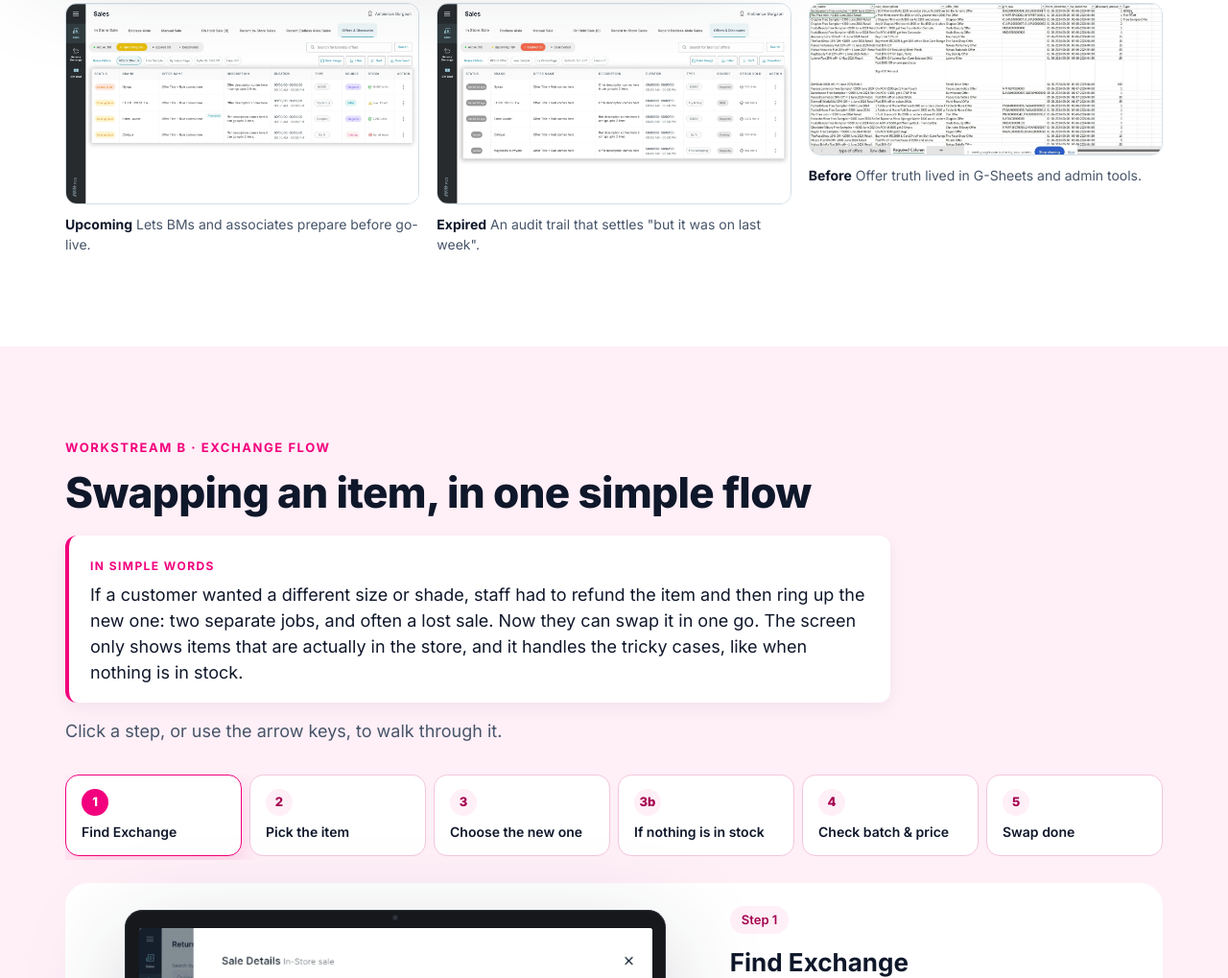
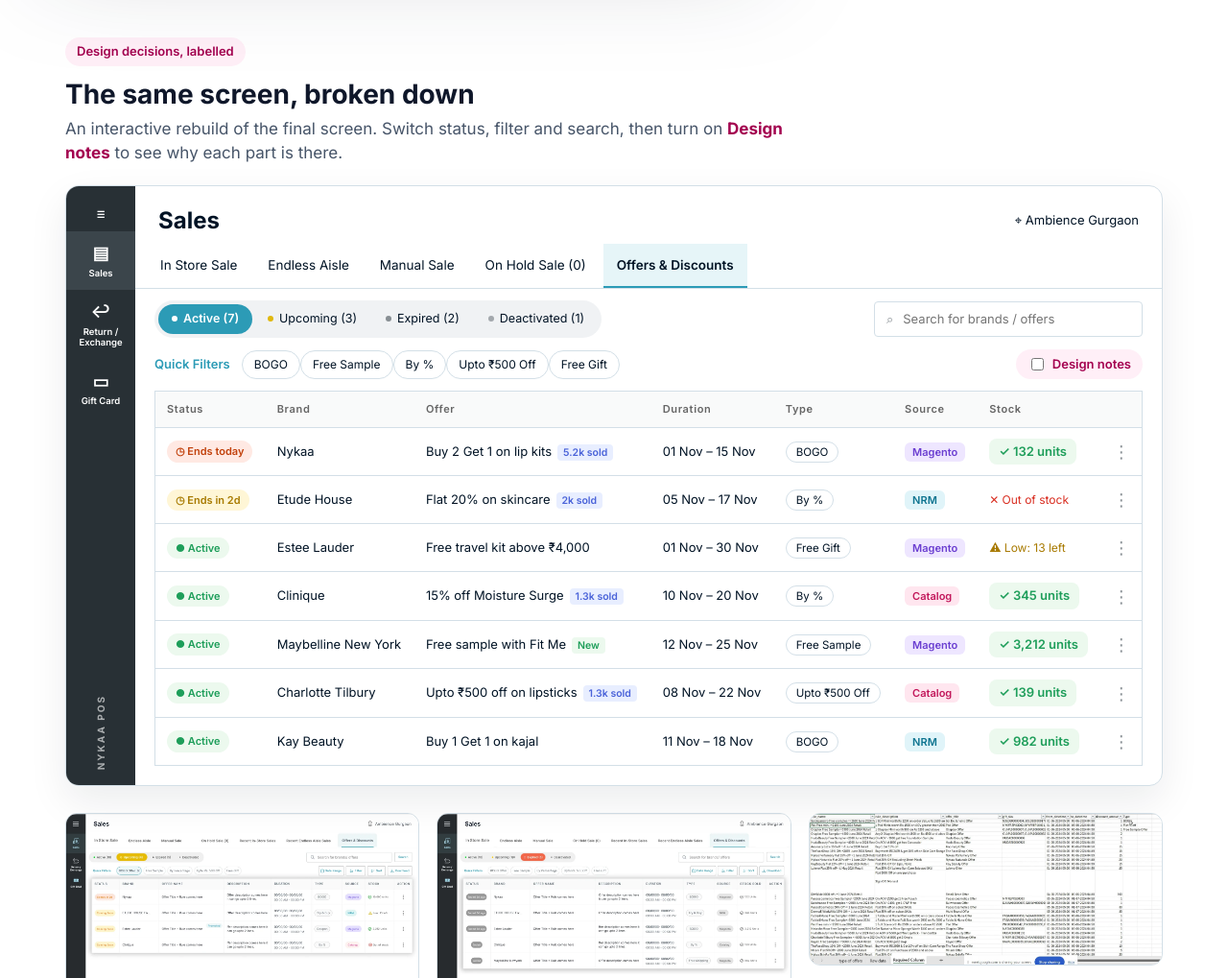
Before and after one commit to samikshya109/Nykaa-POS, a plain HTML site: page index.html in a window 1280 px wide. Shown: the part 7379-8398 px from the top of the page at 96% size. Drawn offline with Linux system fonts and the light colour scheme.

Commit message:
Restore labelled offer board alongside the Figma prototype
Brings back the interactive rebuild with status tabs, filters, search
and design-note annotations, placed below the live Figma prototype.

Co-Authored-By: Claude Opus 5.5 <noreply@anthropic.com>
Claude-Session: https://claude.ai/code/session_014opic9V5hmAemQc9drFnH5

```diff
--- a/assets/css/style.css
+++ b/assets/css/style.css
@@ -451,3 +451,7 @@ table.offers{width:100%;border-collapse:collapse;border:1px solid var(--p-line);
 .proto-guide .btn{display:inline-block;text-decoration:none}
 .proto-note{color:var(--mute);font-size:13px;margin:12px 0 0}
 @media (max-width:1000px){.proto{grid-template-columns:1fr}}
+.board-intro{margin:64px 0 20px;max-width:760px}
+.board-intro h3{font-size:28px;margin:12px 0 6px}
+.board-intro p{color:var(--body);margin:0;font-size:17px}
+.board-intro b{color:var(--pink-ink)}
--- a/index.html
+++ b/index.html
@@ -190,6 +190,40 @@
       <p class="proto-note">Tip: click anywhere on the screen to see which areas are clickable.</p>
     </aside>
   </div>
+  <div class="board-intro">
+    <span class="chip">Design decisions, labelled</span>
+    <h3>The same screen, broken down</h3>
+    <p>An interactive rebuild of the final screen. Switch status, filter and search, then turn on <b>Design notes</b> to see why each part is there.</p>
+  </div>
+  <div class="pos" id="board">
+    <aside class="rail">
+      <div class="rail-i">☰</div>
+      <div class="rail-i on"><i>▤</i>Sales</div>
+      <div class="rail-i"><i>↩</i>Return / Exchange</div>
+      <div class="rail-i"><i>▭</i>Gift Card</div>
+      <div class="rail-logo">NYKAA POS</div>
+    </aside>
+    <div class="pos-main">
+      <div class="pos-head"><h4>Sales</h4><span>⌖ Ambience Gurgaon</span></div>
+      <div class="pos-tabs"><span>In Store Sale</span><span>Endless Aisle</span><span>Manual Sale</span><span>On Hold Sale (0)</span><span class="on">Offers &amp; Discounts</span></div>
+      <div class="pos-bar">
+        <div class="status-tabs" id="statusTabs" data-n="1"></div>
+        <label class="search"><span>⌕</span><input id="search" type="search" placeholder="Search for brands / offers" aria-label="Search offers"></label>
+      </div>
+      <div class="pos-bar">
+        <div class="quick"><b>Quick Filters</b><span id="quick"></span></div>
+        <label class="note-toggle"><input type="checkbox" id="notesOn"> Design notes</label>
+      </div>
+      <div class="table-wrap">
+        <table class="offers">
+          <thead><tr><th data-n="2">Status</th><th>Brand</th><th>Offer</th><th>Duration</th><th>Type</th><th data-n="3">Source</th><th data-n="4">Stock</th><th></th></tr></thead>
+          <tbody id="rows"></tbody>
+        </table>
+        <p class="empty" id="empty" hidden>No offers match. Try another filter.</p>
+      </div>
+      <ol class="legend" id="legend"><li><b>Status tabs with counts</b> The overview comes before the table.</li><li><b>Urgency pills</b> "Ends today" sets expectations before billing.</li><li><b>Source of truth</b> Magento, NRM or Catalog ends the "which system?" debate.</li><li><b>Stock beside the offer</b> No more promising what can't ship.</li></ol>
+    </div>
+  </div>
   <div class="thumbs">
     <figure><img class="zoomable" src="assets/img/offers-upcoming.webp" alt="Upcoming offers state"><figcaption><b>Upcoming</b> Lets BMs and associates prepare before go-live.</figcaption></figure>
     <figure><img class="zoomable" src="assets/img/offers-expired.webp" alt="Expired offers state"><figcaption><b>Expired</b> An audit trail that settles "but it was on last week".</figcaption></figure>
```
